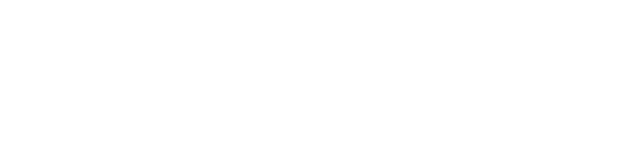
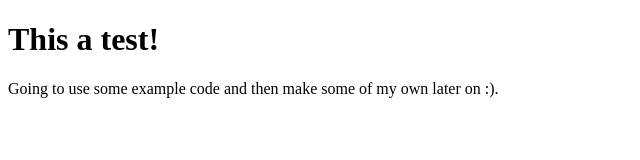
Before and after one commit to abyssowl/cserep, a plain HTML site: page htmltest.html in a window 1280 px wide. Shown: the whole page, without its empty margins (0-640 px from the left). Drawn offline with Linux system fonts and the light colour scheme.

Commit message:
Update htmltest.html

```diff
--- a/htmltest.html
+++ b/htmltest.html
@@ -1,2 +1,14 @@
 <!DOCTYPE html>
 <html lang="en">
+<head>
+  <meta charset="UTF-8">
+  <meta name="viewport" content="width=device-width, initial-scale=1.0">
+  <meta http-equiv="X-UA-Compatible" content="ie=edge">
+  <title>Test</title>
+</head>
+
+<body>
+  <h1>This a test!</h1>
+  <p>Going to use some example code and then make some of my own later on :).</p>
+</body>
+</html>
```
